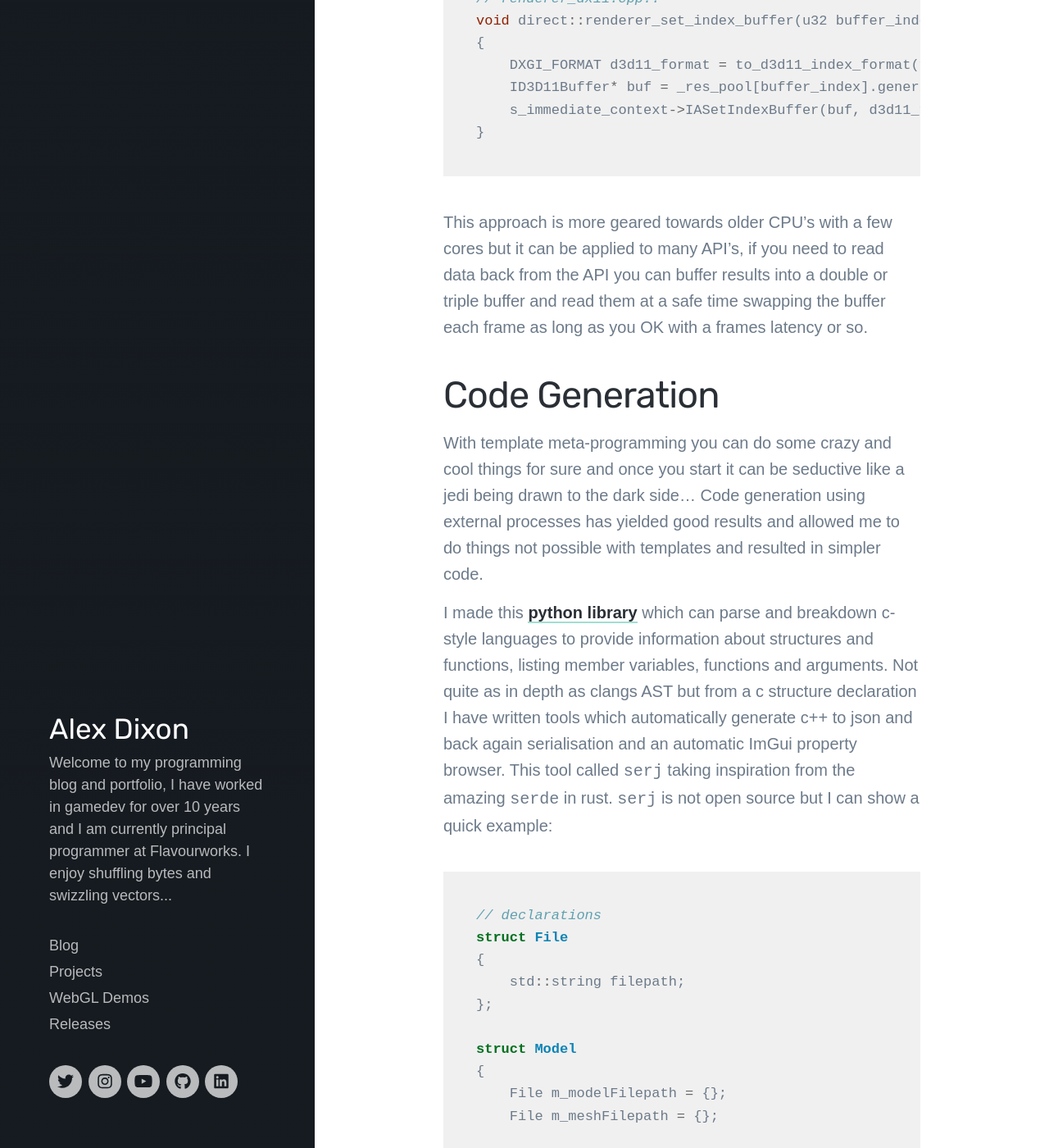
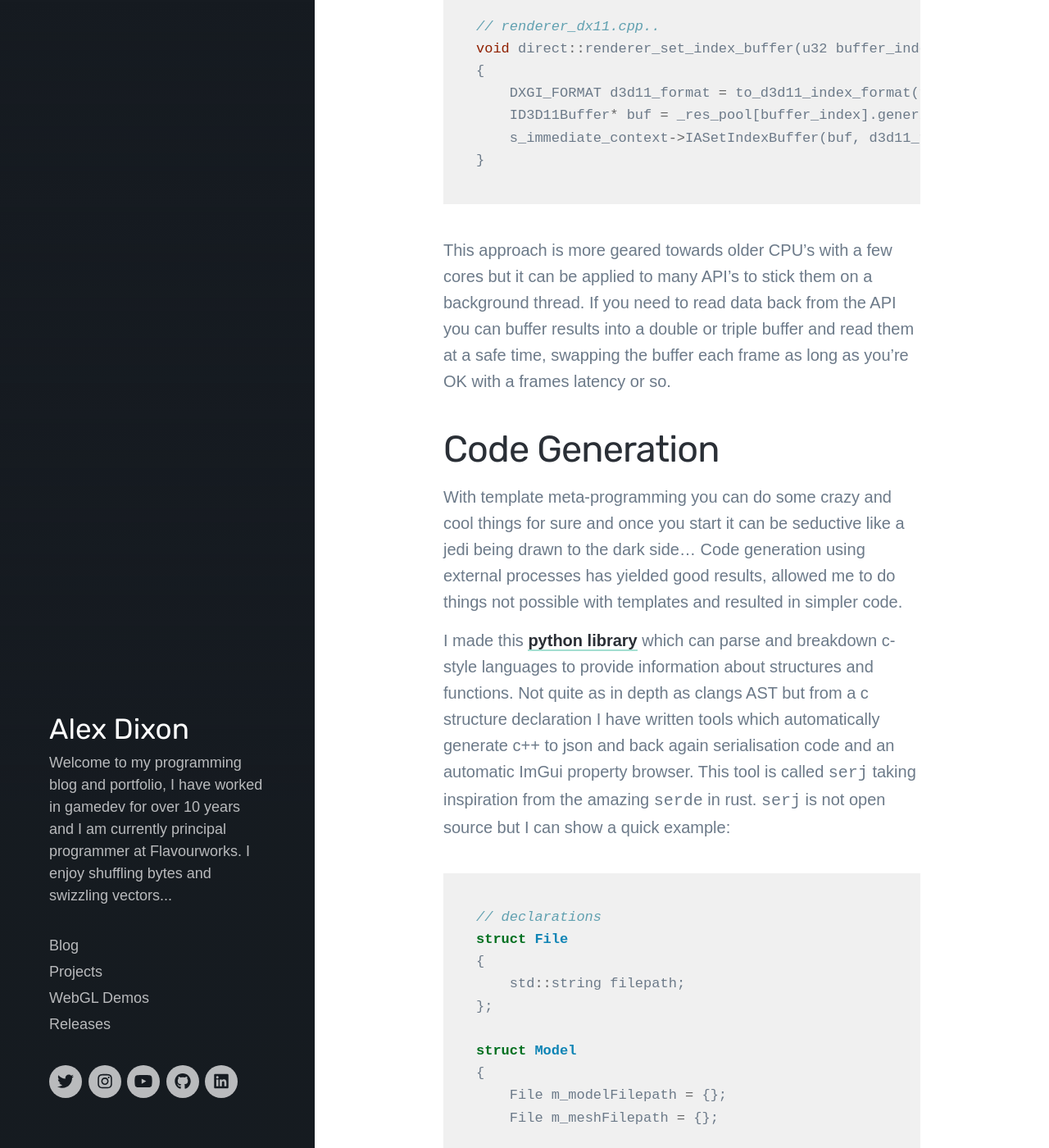
Before and after one commit to polymonster/polymonster.github.io, a Jekyll site: the page built from _posts/2021-03-27-not-so-modern-cpp.md, in a window 1280 px wide and 1400 px high, scrolled down 14572 px. Shown: the whole window at 82% size. Built offline with Jekyll 4.4.1, drawn with Linux system fonts in a browser that asks for light colours; nearby versions of some CDN libraries; some web fonts are replaced; some of the changed text lies outside the part shown.

Commit message:
- update post not so modern c++

````diff
--- a/_posts/2021-03-27-not-so-modern-cpp.md
+++ b/_posts/2021-03-27-not-so-modern-cpp.md
@@ -137,11 +137,11 @@
 
 ### Ditch 'Single Header Library'
 
-The single header only c++ library is a common pattern these days and it is useful, I use libraries which employ this approach but do not write my own code in this style It is not really what I like to see in a production environment that you have more control over.
+The single header only c++ library is a common pattern these days and it is useful, I use libraries which employ this approach but do not write my own code in this style. It is not really what I like to see in a production environment that you have more control over.
 
 Some header may contain a macOS, Windows and Linux implementation in a single file separated by `#ifdef`'s but for some projects you may need to support many more platforms and I think that the complexity and size of the libraries warrant more consideration.
 
-Large files with a lot of preprocessor macros for porting can quickly escalate, if you have multiple compile time branches in the file they sometimes can become hard to spot and your file is polluted with many platforms you may not currently be focusing on.
+Large files with a lot of preprocessor macros for porting can quickly escalate, if you have multiple compile time branches in the file they can sometimes become hard to spot and your file is polluted with many platforms you may not currently be focusing on.
 
 For this reason I find separating interface and implementation with a header file containing an opaque interface and cpp files containing the implementation separated per platform. There are a couple of approaches I like to use for this:
 
@@ -178,7 +178,7 @@
 
 ```
 
-In the cpp files I use anonymous namespaces or static to keep as much code as possible accessible inside that single compilation unit only. I try minimising the use of `#ifdef`, having per platform implementation cpp files helps a lot here. Sometimes you may have multiple platforms or sub-platforms such as GLES inside an openGL implementation where having another cpp file might seem like overkill. I try here to keep preprocessor macros at the top of the cpp file and minimise the amount of interleaved code and pre-processor macros where possible, sometimes you need a big old `#ifdef` in there but minimising them can help code readability a lot.
+In the cpp files I use anonymous namespaces or static to keep as much code as possible accessible inside a single compilation unit only. I try minimising the use of `#ifdef`, having per platform implementation cpp files helps a lot here. Sometimes you may have multiple platforms or sub-platforms such as GLES inside an openGL implementation where having another cpp file might seem like overkill. I try to keep preprocessor macros at the top of the cpp file and minimise the amount of interleaved code with pre-processor macros where possible. Sometimes you need a big old `#ifdef` in there but minimising them can help code readability a lot.
 
 The previous example uses an opaque `u32` for resource types (`buffer_index`) which are looked up inside `_res_pool` this system isn't very strongly typed and it's not an approach I have stuck with. Instead now I would suggest something a bit more "c++" for a graphics API abstraction layer:
 
@@ -238,9 +238,9 @@
 
 ## Async API's
 
-When porting or helping to optimise projects sometimes you have a codebase which is struggling on a single CPU core and there are idle CPU cores on your hardware doing nothing. Lets multi-thread something! easy! well, sometimes it can be and there may be low-hanging fruit but sometimes it can be hard to find stuff that can be run async when a code base has been heavily designed around serial execution.
+When porting or helping to optimise projects sometimes you have a codebase which is struggling on a single CPU core and there are idle CPU cores on your hardware doing nothing. Lets multi-thread something! easy! well, sometimes it can be and there may be low-hanging fruit but sometimes it can be hard to find stuff that can be ran async when a code base has been heavily designed around serial execution.
 
-I first used this approach to async openGL CPU driver overhead onto another thread but have since used it in many places. You can write something to code generate you the boiler plate. I'll do a quick example using the procedural API of the renderer in [pmtech](https://github.com/polymonster/pmtech). It uses the ring buffer data structure I previously mentioned in my stripped down data structures.
+I first used this approach to async openGL CPU driver overhead onto another thread but have since used it in many places. You can write something to code generate the boiler plate for you. I'll do a quick example using the procedural API of the renderer in [pmtech](https://github.com/polymonster/pmtech). It uses the ring buffer data structure I previously mentioned in my stripped down data structures which is lockless and implemented using `std::atomic`.
 
 ```c++
 // render commands we want to store and defer to another thread
@@ -306,13 +306,13 @@
 }
 ```
 
-This approach is more geared towards older CPU's with a few cores but it can be applied to many API's, if you need to read data back from the API you can buffer results into a double or triple buffer and read them at a safe time swapping the buffer each frame as long as you OK with a frames latency or so.
+This approach is more geared towards older CPU's with a few cores but it can be applied to many API's to stick them on a background thread. If you need to read data back from the API you can buffer results into a double or triple buffer and read them at a safe time, swapping the buffer each frame as long as you're OK with a frames latency or so.
 
 ## Code Generation
 
-With template meta-programming you can do some crazy and cool things for sure and once you start it can be seductive like a jedi being drawn to the dark side...  Code generation using external processes has yielded good results and allowed me to do things not possible with templates and resulted in simpler code.
+With template meta-programming you can do some crazy and cool things for sure and once you start it can be seductive like a jedi being drawn to the dark side...  Code generation using external processes has yielded good results, allowed me to do things not possible with templates and resulted in simpler code.
 
-I made this [python library](https://github.com/polymonster/cgu) which can parse and breakdown c-style languages to provide information about structures and functions, listing member variables, functions and arguments. Not quite as in depth as clangs AST but from a c structure declaration I have written tools which automatically generate c++ to json and back again serialisation and an automatic ImGui property browser. This tool called `serj` taking inspiration from the amazing `serde` in rust. `serj` is not open source but I can show a quick example:
+I made this [python library](https://github.com/polymonster/cgu) which can parse and breakdown c-style languages to provide information about structures and functions. Not quite as in depth as clangs AST but from a c structure declaration I have written tools which automatically generate c++ to json and back again serialisation code and an automatic ImGui property browser. This tool is called `serj` taking inspiration from the amazing `serde` in rust. `serj` is not open source but I can show a quick example:
 
 ```c++
 // declarations
@@ -426,4 +426,4 @@
 
 ## That's it
 
-Just a few examples here, to be honest sometimes I just need loops and ALU ops, pointers and pointer arithmetic... having to add more code and layers of abstraction comes at a cost and I try and keep this as bare-metal as possible certainly for performance critical code. I start to use more generic programming techniques where the benefits of extendability, code re-use and ease of use work for me. In tools and build pipelines I am more inclined to worry less about performance focus on usability but also in the main update I like to keep my ear to the ground.
+Just a few examples here, to be honest sometimes I just need loops and ALU ops, pointers and pointer arithmetic... having to add more code and layers of abstraction comes at a cost and I try and keep this as bare-metal as possible... certainly for performance critical code. I start to use more generic programming techniques where the benefits of extendability, code re-use and ease of use work for me. In tools and build pipelines I am more inclined to worry less about performance focus on usability but also in the main update I like to keep my ear to the ground.
````
